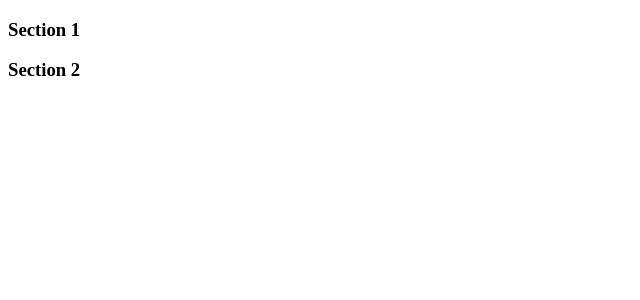
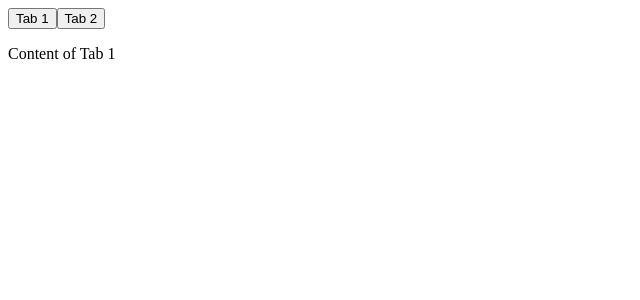
Before and after one commit to Vardhan1999/React-Practice, a React (Vite) app: page / in a window 1280 px wide. Shown: the top 300 px of the page, without its empty margins (0-640 px from the left). Built offline with nearby package versions, Linux system fonts and the light colour scheme.

Commit message:
tab component

```diff
--- a/src/App.jsx
+++ b/src/App.jsx
@@ -2,22 +2,16 @@ import React, { useState } from "react"
 
 function App() {
 
-  const [open, setOpen] = useState(null);
+  const [active, setActive] = useState("tab1");
 
-  const data = [
-    { id: 1, title: 'Section 1', content: 'Content of section 1' },
-    { id: 2, title: 'Section 2', content: 'Content of section 2' },
-  ];
   return (
     <div>
-      {
-        data.map(item => (
-          <div key={item.id}>
-            <h3 onClick={() => setOpen(open === item.id ? null : item.id)}>{item.title}</h3>
-            {open === item.id && <p>{item.content}</p>}
-          </div>
-        ))
-      }
+      <button onClick={() => setActive("tab1")}>Tab 1</button>
+      <button onClick={() => setActive("tab2")}>Tab 2</button>
+      <div>
+        {active === 'tab1' && <p>Content of Tab 1</p>}
+        {active === 'tab2' && <p>Content of Tab 2</p>}
+      </div>
     </div>
   )
 }
```
